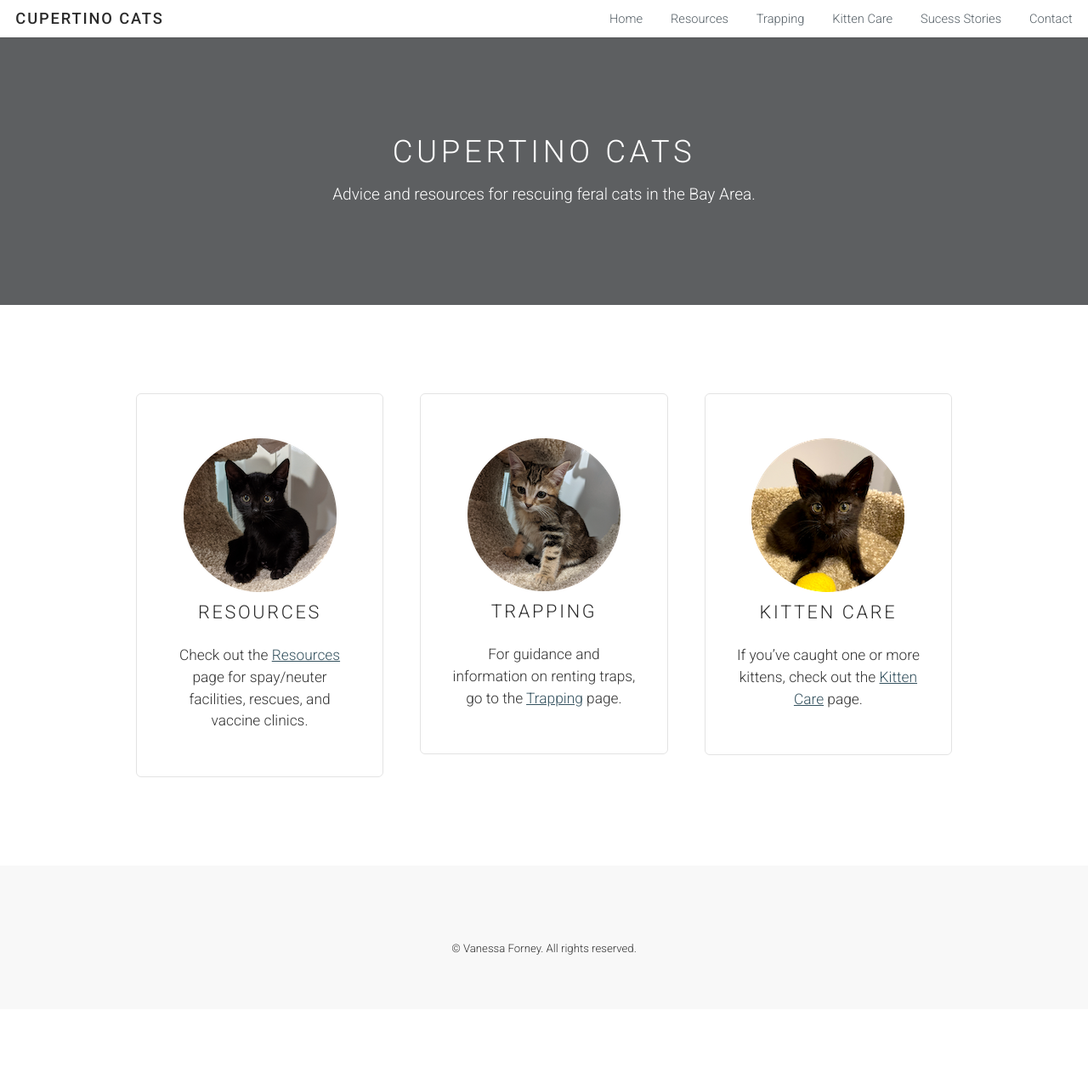
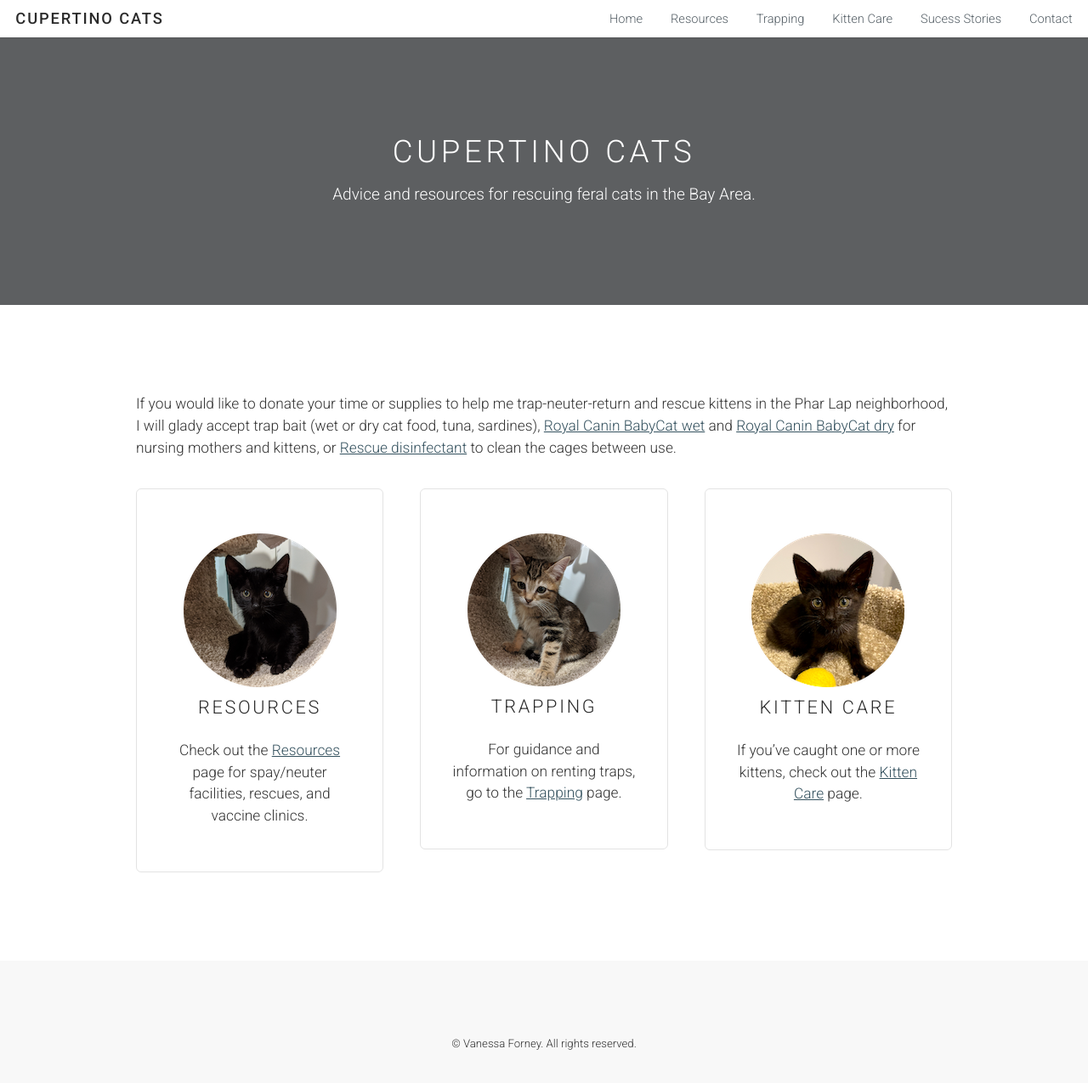
Before and after one commit to sunmeetsingh/bayareacats.github.io, a Jekyll site: the page built from index.html, in a window 1280 px wide and 1300 px high. Shown: the top 1275 px of the window at 85% size. Built offline with Jekyll 4.4.1, drawn with Linux system fonts in a browser that asks for light colours.

Commit message:
Add donations

```diff
--- a/index.html
+++ b/index.html
@@ -10,6 +10,8 @@ layout: landing-page
 <section id="main" class="wrapper style1">
 
   <div class="container">
+  	<p>If you would like to donate your time or supplies to help me trap-neuter-return and rescue kittens in the Phar Lap neighborhood, I will glady accept trap bait (wet or dry cat food, tuna, sardines), <a target="_blank" href="https://www.amazon.com/Royal-Canin-Babycat-Ultra-Soft-Pregnant/dp/B077Y8KGXS/ref=sr_1_6?dchild=1&keywords=royal+canin+babycat&qid=1598977605&sr=8-6">Royal Canin BabyCat wet</a> and <a target="_blank" href="https://www.amazon.com/Royal-Canin-Nutrition-Babycat-Pregnant/dp/B01H0DDU0G/ref=sxin_7_ac_d_rm?ac_md=0-0-cm95YWwgY2FuaW4gYmFieWNhdA%3D%3D-ac_d_rm&cv_ct_cx=royal+canin+babycat&dchild=1&keywords=royal+canin+babycat&pd_rd_i=B01H0DDU0G&pd_rd_r=2668009c-5a28-453b-a3d9-841dbfb30e6d&pd_rd_w=3iKKH&pd_rd_wg=5DDYc&pf_rd_p=e3dc9e0c-9eab-4c3e-b43a-ba36f8522e14&pf_rd_r=HPGPJSQW9TXCWQ59Q7YV&psc=1&qid=1598977619&sr=1-1-12d4272d-8adb-4121-8624-135149aa9081">Royal Canin BabyCat dry</a> for nursing mothers and kittens, or <a target="_blank" href="https://www.walmart.com/ip/Rescue-1-Step-Disinfectant-Cleaner-Concentrate-Non-toxic-amp-non-irritating-Gallon/426301061">Rescue disinfectant</a> to clean the cages between use.
+
 		<div class="row">
 			<div class="4u">
 				<section class="special box">
--- a/resources.html
+++ b/resources.html
@@ -37,11 +37,13 @@ layout: default
                 <h2>Veterinary (Feral)</h2>
                 <p style="margin:0;">At the moment, many spay-neuter facilities are closed and the county programs in connection with vet clinics have lost funding. There are still options:</p>
                 <ol>
+                    <li>Try a place on the <a target="_blank" href="http://www.spaycalifornia.org/vetlist/vetlist_santaclara.htm">Santa Clara county spay/neuter list</a>.</li>
                     <li>Try a shelter:
                         <ul style="margin:0;">
                             <li><a target="_blank" href="https://www.sanjoseca.gov/your-government/departments-offices/animal-care-services/animal-care-services-2">San Jose Animal Care Center</a> for San Jose, Cupertino, Los Gatos, Milpitas and Saratoga. Email <a target="_blank" href="mailto:sjrescue@sanjoseca.gov">sjrescue@sanjoseca.gov</a> for appointments. Limited number of surgeries per day. The general spay/neuter program has been cancelled.</li>
                             <li><a target="_blank" href="https://www.svaca.com/">Silicon Valley Animal Control Authority</a> free for Santa Clara, Campbell, Monte Sereno, and Mountain View locations only. Appointment only. Call to let them know location of the cats and situation.</li>
                             <li><a target="_blank" href="https://goo.gl/maps/NV23j2pA17WuPA996">Peninsula Humane Society</a>. Appointment only, ~2 weeks waiting. They have a <a target="_blank" href="https://phs-spca.org/street-cats/">street cat package</a> for $50/cat (vaccines, FIV/FeLV tests, spay/neuter, microchip). Not limited to San Mateo county, but those in San Mateo can apply for vouchers <a target="_blank" href="https://www.smchealth.org/spayneuter-voucher-program">here</a>.</li>
+                            <!-- <li><a href="">Humane Society Silicon Valley</a> (HSSV). Appointment only. -->
                         </ul>
                     </li>
                     <li>Try a low cost vet like <a target="_blank" href="https://goo.gl/maps/gt4fPXiUGSjtgfhC8">Animal Medical Center</a>, which offers services for feral cats. Males $55, females $75 (vaccines $25). Max 2 per day.</li>
--- a/success-stories.html
+++ b/success-stories.html
@@ -42,7 +42,7 @@ layout: default
                 <section class="special">
                     <a class="image fit"><img src="{{ site.baseurl }}/images/loki.jpg" alt="" /></a>
                     <h3>Loki</h3>
-                    <p>Loki is a beautiful and loving boy who loves adventure. He is excited to continue being able to chew and snuggle with Rafa.</p>
+                    <p>Loki is a beautiful and loving boy who loves adventure. He is excited to continue being able to chew and snuggle with Rafa in his home in Los Altos.</p>
                 </section>
             </div>
 
```
